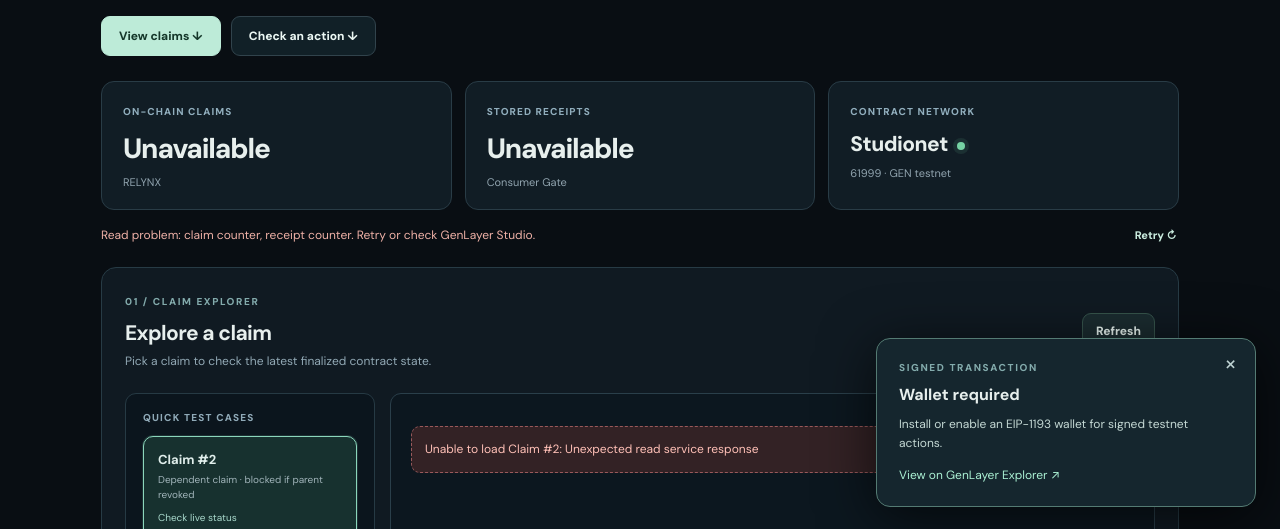
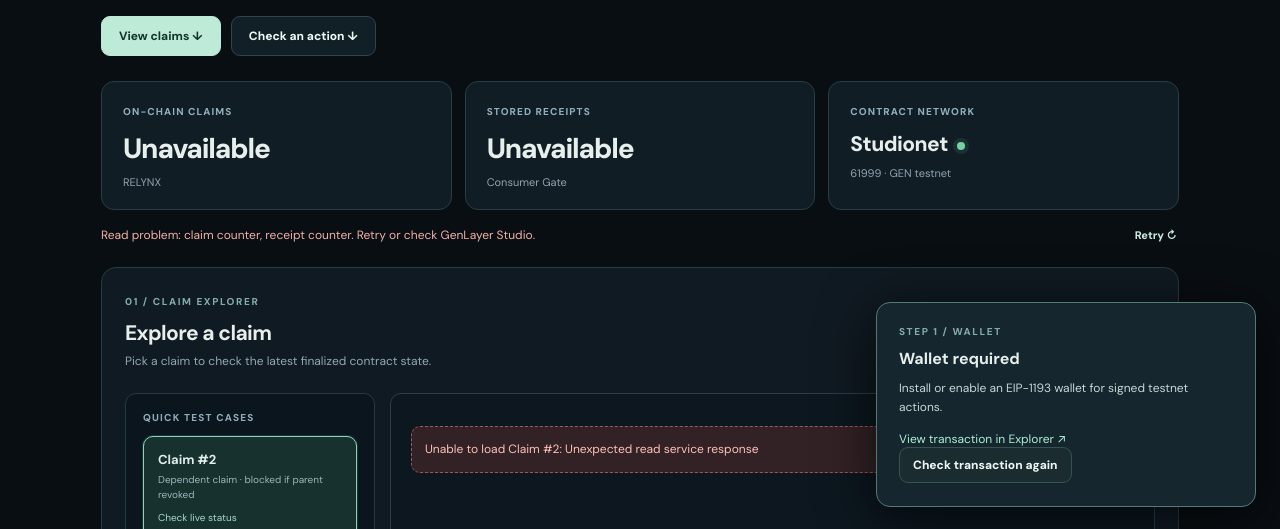
Before and after one commit to bearbaba/RELYNX, a website built with Vite: page apps/relynx-console/index.html in a window 1280 px wide. Both pictures are taken after a click on the button "Connect wallet". Shown: the part 271-800 px from the top of the page. Built offline with nearby package versions, Linux system fonts and the light colour scheme; files whose address does not match are found by name; what genlayer-stable would draw is missing.

Commit message:
ui(console): persistent spinner and status panel for real GenLayer transactions

```diff
--- a/apps/relynx-console/index.html
+++ b/apps/relynx-console/index.html
@@ -62,6 +62,15 @@
   <footer>Built on GenLayer Studionet · Demo claims are not proof of issuer identity, product safety or real-world authorization.</footer>
  </main>
 </div>
-<div id="txPanel" class="tx-panel" role="status" aria-live="polite" hidden><button id="dismissTx" class="tx-close" aria-label="Dismiss transaction panel" type="button">×</button><div class="eyebrow">SIGNED TRANSACTION</div><h3 id="txTitle">Preparing</h3><p id="txStatus">Waiting for wallet</p><a id="txLink" target="_blank" rel="noopener" hidden>View on GenLayer Explorer ↗</a></div>
+<div id="txPanel" class="tx-panel" role="status" aria-live="polite" data-state="working" hidden>
+  <button id="dismissTx" class="tx-close" aria-label="Close transaction notification" type="button" hidden>×</button>
+  <div class="tx-layout">
+   <span id="txSpinner" class="tx-spinner" aria-hidden="true"></span>
+   <span id="txMark" class="tx-mark" aria-hidden="true" hidden>✓</span>
+   <div class="tx-copy"><div id="txStage" class="eyebrow">STEP 1 / WALLET</div><h3 id="txTitle">Confirm in wallet</h3><p id="txStatus">Waiting for your signature…</p></div>
+  </div>
+  <div class="tx-foot"><a id="txLink" target="_blank" rel="noopener" hidden>View transaction in Explorer ↗</a>
+  <button id="checkTx" class="btn tiny" type="button" hidden>Check transaction again</button></div>
+ </div>
 <script type="module" src="/src/main.js"></script>
 </body></html>
```
